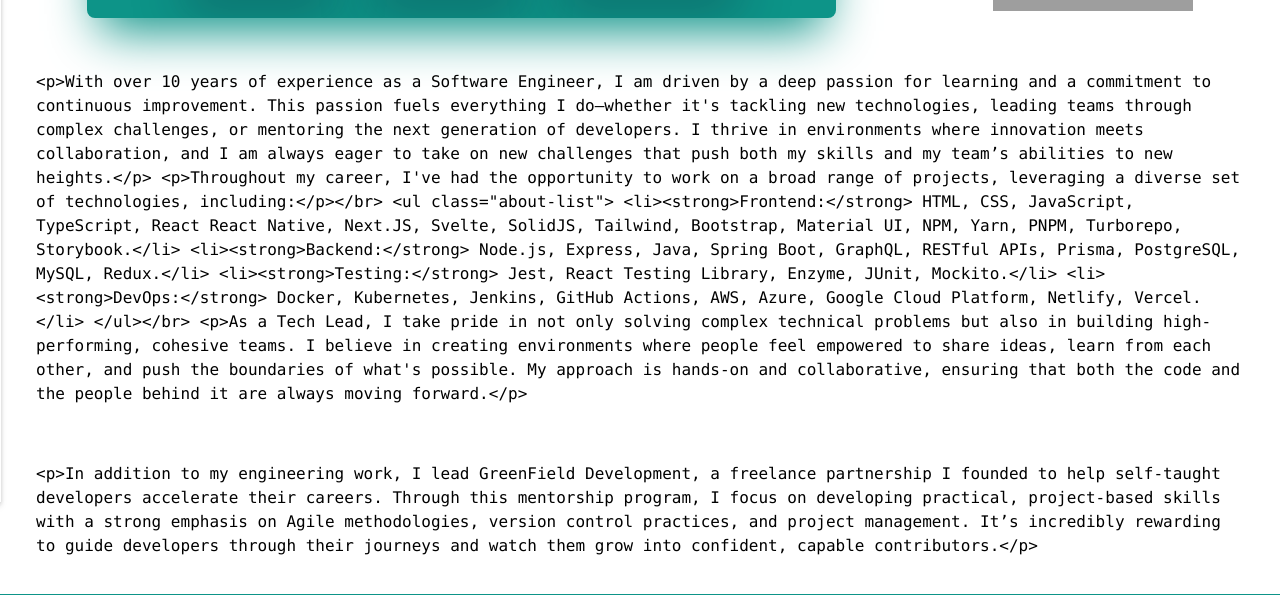
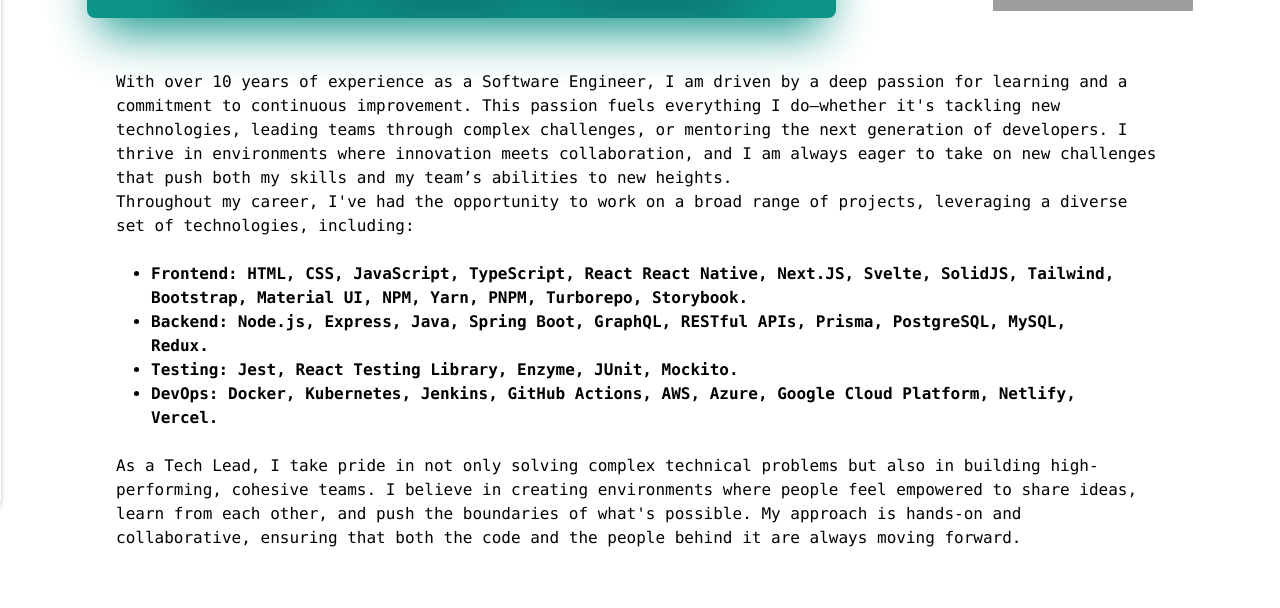
Before and after one commit to greenervigil/next-portfolio, a Next.js app: page /about in a window 1280 px wide. Shown: the part 299-907 px from the top of the page. Built offline with nearby package versions, Linux system fonts and the light colour scheme; grey boxes are pictures that could not be loaded.

Commit message:
Update about.tsx
updating about me page

```diff
--- a/pages/about.tsx
+++ b/pages/about.tsx
@@ -1,8 +1,8 @@
-import { NextPage } from "next"
 import Button from "../components/button/button"
 import Card from "../components/card/card"
 import Carousel from "../components/carousel/carousel"
 import Container from "../components/container/container"
+import { NextPage } from "next"
 import { useAppContext } from "../context/state"
 
 const About: NextPage = () => {
@@ -35,26 +35,26 @@
                     </Card>
                     <Carousel />
                 </section>
-                <section className="flex flex-wrap justify-center gap-4">
+                <section className="flex flex-wrap justify-center gap-4 mx-20">
                     {/*<Card>*/}
                         <div className="p-5 flex-auto basis-1/2">
-                            <p className="font-base">{content.aboutText}</p>
+                            <div className="font-base" dangerouslySetInnerHTML={{ __html: content.aboutText}} />
                         </div>
                         <div className="p-5 flex-auto basis-1/2">
-                            <p className="font-base flex flex-wrap justify-center">{content.greenfield}</p>
+                            <div className="font-base flex flex-wrap justify-center" dangerouslySetInnerHTML={{ __html: content.greenfield}} />
                         </div>
 
-                    {/*<div className="flex-auto basis-1/2">
+                        <div className="flex-auto basis-1/2">
                             <p className="text-center font-semibold text-xl">GreenField Dev Info</p>
                             <div className="flex justify-center flex-wrap gap-3 m-4">
-                                <a className="text-center border border-yellow-500 rounded-lg shadow-2xl shadow-yellow-600 w-44 h-9 p-1 hover:bg-yellow-100 hover:text-slate-900" target="_blank" rel="noreferrer" href="https://greenfield-org.github.io/">
+                                {/*<a className="text-center border border-yellow-500 rounded-lg shadow-2xl shadow-yellow-600 w-44 h-9 p-1 hover:bg-yellow-100 hover:text-slate-900" target="_blank" rel="noreferrer" href="https://greenfield-org.github.io/" >
                                     website
-                                </a>
+                                </a>*/}
                                 <a className="text-center border border-yellow-500 rounded-lg shadow-2xl shadow-yellow-600 w-44 h-9 p-1 hover:bg-yellow-100 hover:text-slate-900" target="_blank" rel="noreferrer" href="https://github.com/GreenField-Org">
                                     github
                                 </a>
                             </div>
-                        </div>*/}
+                        </div>
     {/*</Card>*/}
                 </section>
             </div>
```
